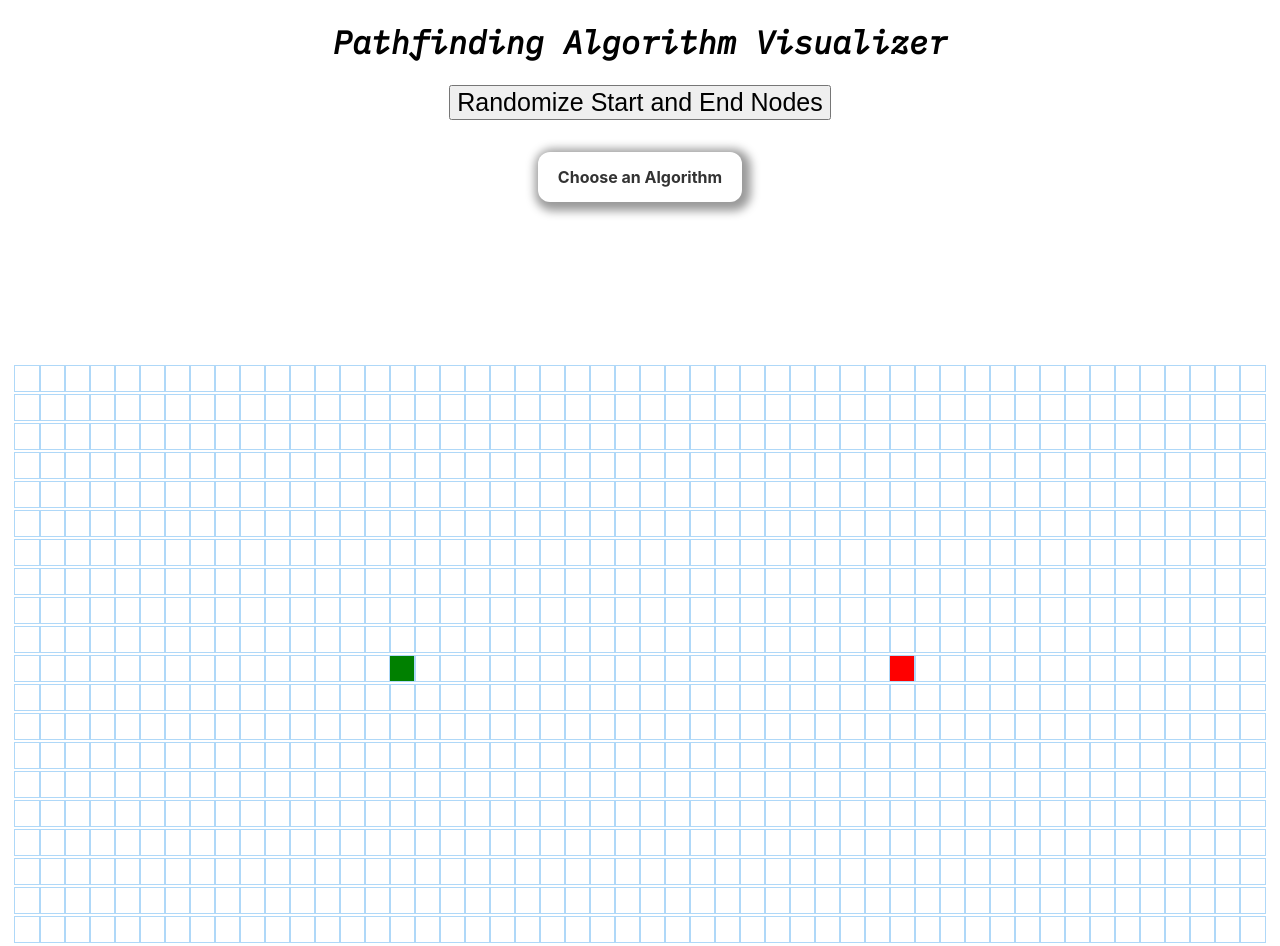
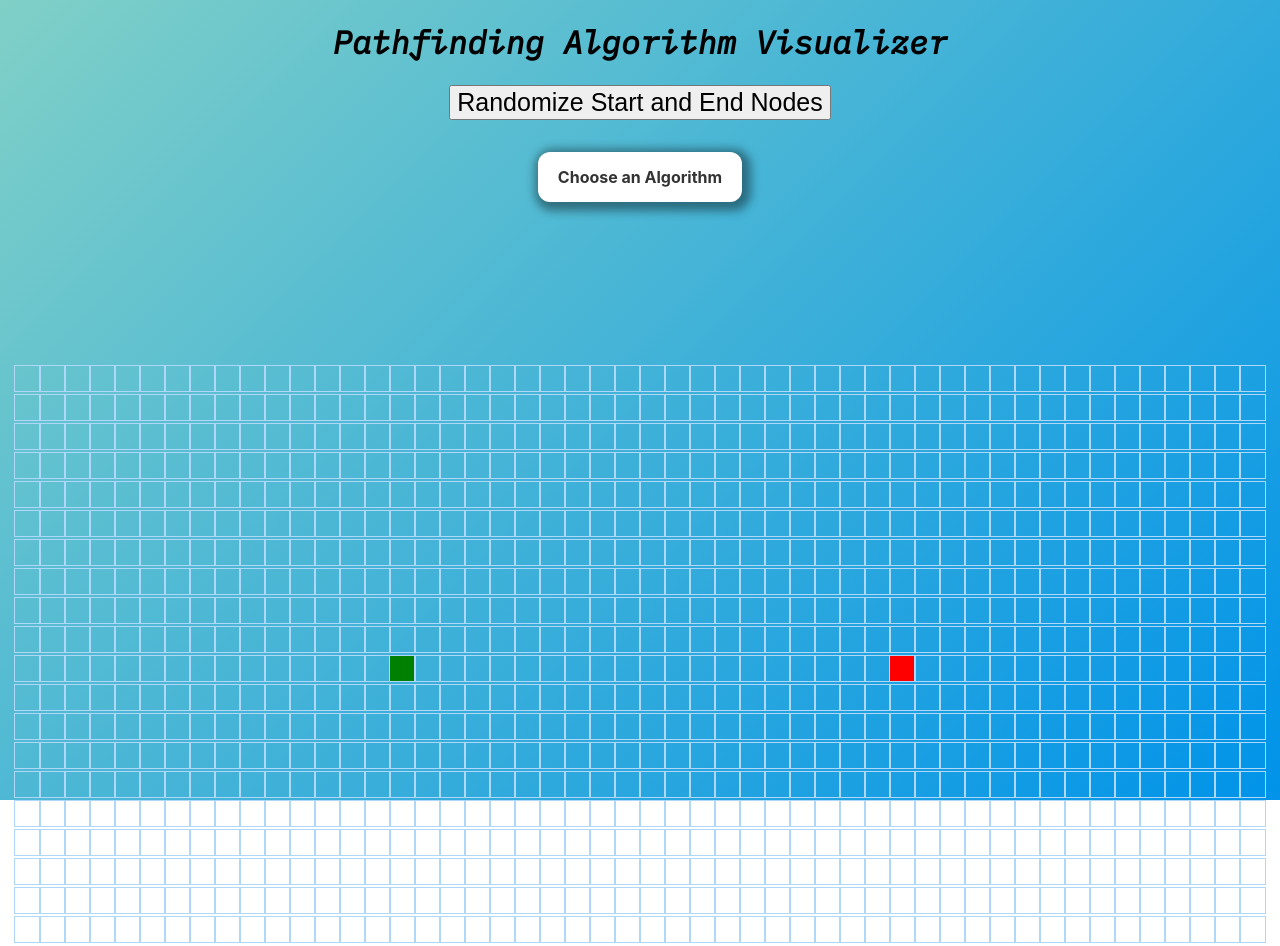
Before and after one commit to zerovirus123/pathfinder, a React (Create React App) app: page / in a window 1280 px wide. Built offline with nearby package versions, Linux system fonts and the light colour scheme.

Commit message:
FEATURE: add background color

```diff
--- a/src/GUI/GUI.css
+++ b/src/GUI/GUI.css
@@ -9,6 +9,12 @@
 
 }
 
+.gui__container{
+  height: 100vh;
+  background-color: #0093E9;
+  background-image: linear-gradient(315deg, #0093E9 0%, #80D0C7 100%);
+}
+
 .button{
   font-size: 25px;
 }
--- a/src/GUI/GUI.jsx
+++ b/src/GUI/GUI.jsx
@@ -90,7 +90,7 @@ export default class GUI extends Component{
         const {grid, mouseIsPressed} = this.state;
 
         return(<>
-           <div>
+           <div className="gui__container">
               <Header></Header>
               <div className="button__container">
               <button className="button" onClick={() => {
```
